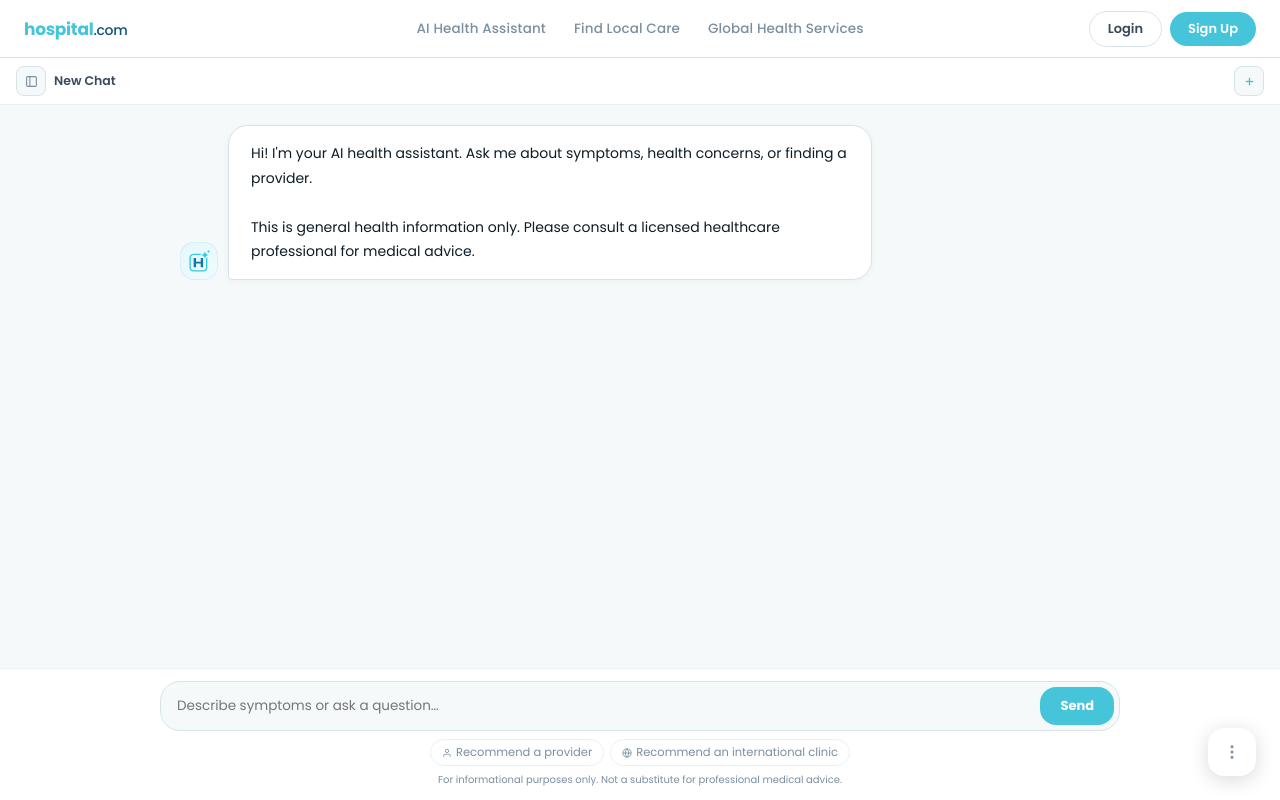
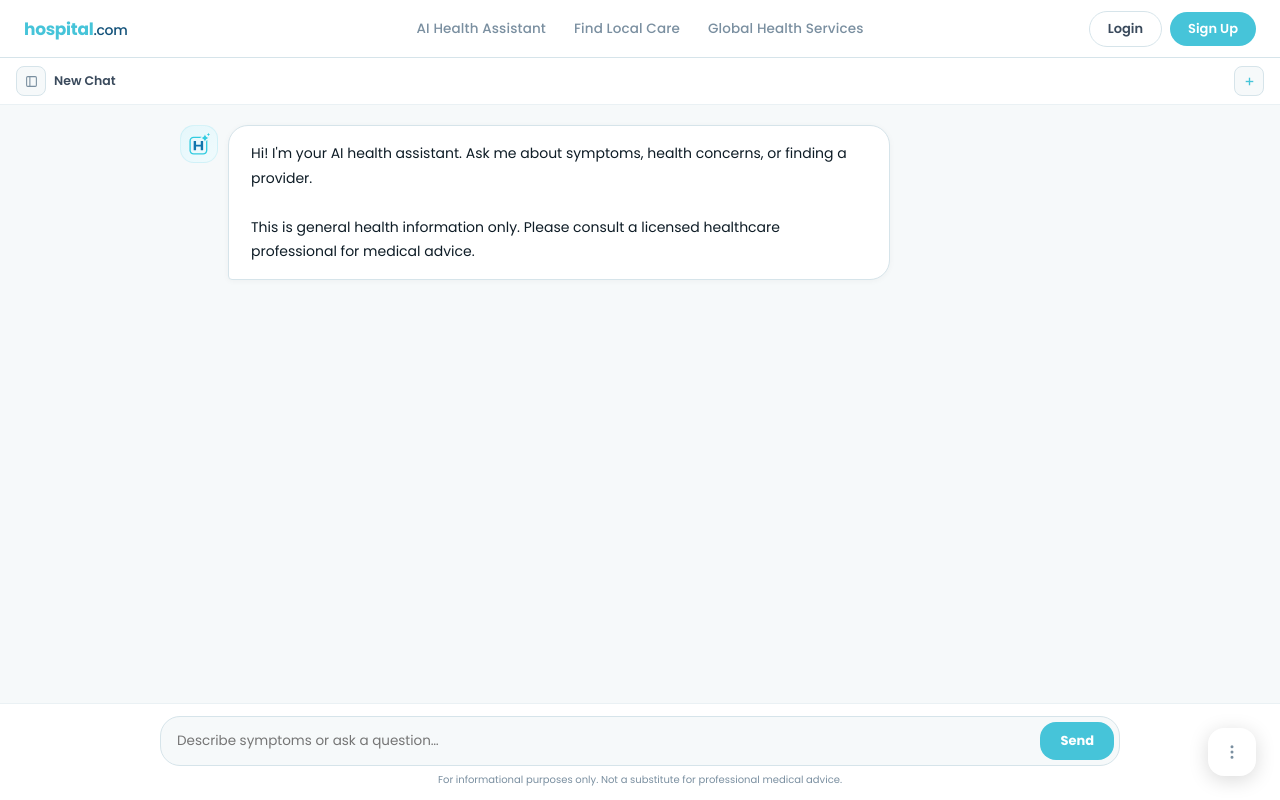
Before and after one commit to polina-morozz/hospitalrepodemo, a Next.js app: page /ai-assistant in a window 1280 px wide. Built offline with nearby package versions, Linux system fonts and the light colour scheme.

Commit message:
initial commit

```diff
--- a/pages/ai-assistant.tsx
+++ b/pages/ai-assistant.tsx
@@ -541,60 +541,57 @@ export default function AiAssistantPage() {
             <div style={{ maxWidth:960, margin:"0 auto", padding:isMobile?0:"0 20px" }}>
               {msgs.map((msg, i) => (
                 <div key={i} style={{ marginBottom:20 }}>
-                  <div style={{ display:"flex", justifyContent:msg.role==="user"?"flex-end":"flex-start", gap:10, alignItems:"flex-end" }}>
+                  {/* ── Message row: avatar + unified bubble ── */}
+                  <div style={{ display:"flex", justifyContent:msg.role==="user"?"flex-end":"flex-start", gap:10, alignItems:"flex-start" }}>
                     {msg.role === "assistant" && <AiAvatar />}
+
+                    {/* Unified bubble — text + cards combined */}
                     <div style={{
-                      maxWidth:isMobile?"85%":"70%",
+                      maxWidth:isMobile?"88%":"72%",
                       background:msg.role==="user"?`linear-gradient(135deg, ${C.teal}, ${C.tealDk})`:msg.emergency?C.redLt:C.white,
                       color:msg.role==="user"?"#fff":msg.emergency?C.red:C.text,
                       borderRadius:msg.role==="user"?"20px 20px 4px 20px":"20px 20px 20px 4px",
                       padding:isMobile?"13px 16px":"15px 22px",
                       fontSize:isMobile?13.5:14, lineHeight:1.75,
                       border:msg.emergency?`1px solid ${C.redBd}`:msg.role==="assistant"?`1px solid ${C.border}`:"none",
-                      whiteSpace:"pre-wrap",
                       boxShadow:msg.role==="user"?"0 3px 14px rgba(90,202,214,.22)":"0 1px 6px rgba(0,0,0,.04)",
-                    }}>{msg.text}</div>
-                  </div>
+                    }}>
+                      {/* Response text */}
+                      <div style={{ whiteSpace:"pre-wrap" }}>{msg.text}</div>
 
-                  {msg.role === "assistant" && i > 0 && (
-                    <div style={{ marginLeft:isMobile?0:48, marginTop:6, display:"flex", gap:4, alignItems:"center" }}>
-                      <button
-                        onClick={() => setRatings(r => ({ ...r, [i]: "up" }))}
-                        title="Helpful"
-                        style={{ background:"none", border:`1px solid ${ratings[i]==="up"?C.teal:C.borderLt}`, borderRadius:8, padding:"4px 8px", cursor:"pointer", display:"flex", alignItems:"center", gap:4, color:ratings[i]==="up"?C.teal:C.textSm, transition:"all .15s", fontSize:11, fontWeight:ratings[i]==="up"?700:400 }}>
-                        <svg width="12" height="12" viewBox="0 0 24 24" fill={ratings[i]==="up"?C.teal:"none"} stroke={ratings[i]==="up"?C.teal:C.textSm} strokeWidth="2"><path d="M14 9V5a3 3 0 0 0-3-3l-4 9v11h11.28a2 2 0 0 0 2-1.7l1.38-9a2 2 0 0 0-2-2.3H14z"/><path d="M7 22H4a2 2 0 0 1-2-2v-7a2 2 0 0 1 2-2h3"/></svg>
-                        {ratings[i]==="up" && <span>Helpful</span>}
-                      </button>
-                      <button
-                        onClick={() => { setRatings(r => ({ ...r, [i]: "down" })); setFeedbackSubmitted(false); setFeedbackText(""); setFeedbackModal({ open: true, msgIdx: i }); }}
-                        title="Not helpful"
-                        style={{ background:"none", border:`1px solid ${ratings[i]==="down"?C.red:C.borderLt}`, borderRadius:8, padding:"4px 8px", cursor:"pointer", display:"flex", alignItems:"center", gap:4, color:ratings[i]==="down"?C.red:C.textSm, transition:"all .15s", fontSize:11, fontWeight:ratings[i]==="down"?700:400 }}>
-                        <svg width="12" height="12" viewBox="0 0 24 24" fill={ratings[i]==="down"?C.red:"none"} stroke={ratings[i]==="down"?C.red:C.textSm} strokeWidth="2"><path d="M10 15v4a3 3 0 0 0 3 3l4-9V2H5.72a2 2 0 0 0-2 1.7l-1.38 9a2 2 0 0 0 2 2.3H10z"/><path d="M17 2h2.67A2.31 2.31 0 0 1 22 4v7a2.31 2.31 0 0 1-2.33 2H17"/></svg>
-                        {ratings[i]==="down" && <span>Not helpful</span>}
-                      </button>
-                    </div>
-                  )}
-
+                      {/* Provider cards inside the bubble */}
                       {(msg.providers?.length ?? 0) > 0 && (
-                    <div style={{ marginTop:12, marginLeft:isMobile?0:48 }}>
+                        <div style={{ marginTop:14, borderTop:`1px solid ${C.border}`, paddingTop:12 }}>
                           <p style={{ fontSize:10, color:C.textSm, marginBottom:8, fontWeight:700, letterSpacing:.6 }}>SUGGESTED PROVIDERS</p>
                           <div style={{ display:"flex", flexDirection:"column", gap:8 }}>
-                        {msg.providers!.map(p => <ProviderMiniCard key={p.id} provider={p} onOpen={setSelectedProvider} />)}
+                            {msg.providers!.map(p => (
+                              <div key={p.id} style={{ border:`1px solid ${C.teal}30`, borderRadius:12 }}>
+                                <ProviderMiniCard provider={p} onOpen={setSelectedProvider} />
+                              </div>
+                            ))}
                           </div>
                         </div>
                       )}
 
+                      {/* Clinic cards inside the bubble */}
                       {(msg.clinics?.length ?? 0) > 0 && (
-                    <div style={{ marginTop:12, marginLeft:isMobile?0:48 }}>
+                        <div style={{ marginTop:14, borderTop:`1px solid ${C.border}`, paddingTop:12 }}>
                           <p style={{ fontSize:10, color:C.textSm, marginBottom:8, fontWeight:700, letterSpacing:.6 }}>RECOMMENDED CLINICS</p>
                           <div style={{ display:"flex", flexDirection:"column", gap:8 }}>
-                        {msg.clinics!.map(clinic => <ClinicMiniCard key={clinic.id} clinic={clinic} onContact={() => setFacilitatorModal(true)} />)}
+                            {msg.clinics!.map(clinic => (
+                              <div key={clinic.id} style={{ border:`1px solid ${C.teal}30`, borderRadius:12 }}>
+                                <ClinicMiniCard clinic={clinic} onContact={() => setFacilitatorModal(true)} />
+                              </div>
+                            ))}
                           </div>
                         </div>
                       )}
+                    </div>
+                  </div>
 
+                  {/* International CTA — stays outside the bubble */}
                   {msg.role === "assistant" && msg.showIntlCTA && (
-                    <div className="fade-up" style={{ marginTop:12, marginLeft:isMobile?0:48, background:`linear-gradient(120deg, ${C.purpleLt}, ${C.tealLt})`, border:`1px solid ${C.teal}30`, borderRadius:16, padding:"16px 18px", display:"flex", gap:12, alignItems:"center", flexWrap:"wrap" }}>
+                    <div className="fade-up" style={{ marginTop:8, marginLeft:isMobile?0:48, background:`linear-gradient(120deg, ${C.purpleLt}, ${C.tealLt})`, border:`1px solid ${C.teal}30`, borderRadius:16, padding:"16px 18px", display:"flex", gap:12, alignItems:"center", flexWrap:"wrap" }}>
                       <div style={{ flex:1, minWidth: isMobile ? 0 : 180 }}>
                         <div style={{ fontWeight:700, fontSize:13, marginBottom:3, color:C.text }}>Looking for care outside your country?</div>
                         <div style={{ fontSize:12.5, color:C.textMd }}>We can connect you with a medical coordinator who specializes in international care.</div>
@@ -603,6 +600,42 @@ export default function AiAssistantPage() {
                         style={{ background:C.teal, color:"#fff", border:"none", borderRadius:22, padding:"9px 18px", fontWeight:700, fontSize:13, cursor:"pointer", fontFamily:"inherit", whiteSpace:"nowrap" }}>
                         Talk to a Facilitator
                       </button>
+                    </div>
+                  )}
+
+                  {/* Thumbs up/down + suggestion chips — below the combined block */}
+                  {msg.role === "assistant" && i > 0 && (
+                    <div style={{ marginLeft:isMobile?0:48, marginTop:6, display:"flex", gap:5, alignItems:"center", flexWrap:"nowrap" }}>
+                      {/* Thumbs up */}
+                      <button
+                        onClick={() => setRatings(r => ({ ...r, [i]: "up" }))}
+                        title="Helpful"
+                        style={{ background:"none", border:`1px solid ${ratings[i]==="up"?C.teal:C.borderLt}`, borderRadius:8, padding:"4px 8px", cursor:"pointer", display:"flex", alignItems:"center", gap:4, color:ratings[i]==="up"?C.teal:C.textSm, transition:"all .15s", fontSize:11, fontWeight:ratings[i]==="up"?700:400 }}>
+                        <svg width="12" height="12" viewBox="0 0 24 24" fill={ratings[i]==="up"?C.teal:"none"} stroke={ratings[i]==="up"?C.teal:C.textSm} strokeWidth="2"><path d="M14 9V5a3 3 0 0 0-3-3l-4 9v11h11.28a2 2 0 0 0 2-1.7l1.38-9a2 2 0 0 0-2-2.3H14z"/><path d="M7 22H4a2 2 0 0 1-2-2v-7a2 2 0 0 1 2-2h3"/></svg>
+                        {ratings[i]==="up" ? <span>Helpful</span> : null}
+                      </button>
+                      {/* Thumbs down */}
+                      <button
+                        onClick={() => { setRatings(r => ({ ...r, [i]: "down" })); setFeedbackSubmitted(false); setFeedbackText(""); setFeedbackModal({ open: true, msgIdx: i }); }}
+                        title="Not helpful"
+                        style={{ background:"none", border:`1px solid ${ratings[i]==="down"?C.red:C.borderLt}`, borderRadius:8, padding:"4px 8px", cursor:"pointer", display:"flex", alignItems:"center", gap:4, color:ratings[i]==="down"?C.red:C.textSm, transition:"all .15s", fontSize:11, fontWeight:ratings[i]==="down"?700:400 }}>
+                        <svg width="12" height="12" viewBox="0 0 24 24" fill={ratings[i]==="down"?C.red:"none"} stroke={ratings[i]==="down"?C.red:C.textSm} strokeWidth="2"><path d="M10 15v4a3 3 0 0 0 3 3l4-9V2H5.72a2 2 0 0 0-2 1.7l-1.38 9a2 2 0 0 0 2 2.3H10z"/><path d="M17 2h2.67A2.31 2.31 0 0 1 22 4v7a2.31 2.31 0 0 1-2.33 2H17"/></svg>
+                        {ratings[i]==="down" ? <span>Not helpful</span> : null}
+                      </button>
+                      {/* Divider */}
+                      <div style={{ width:1, height:16, background:C.borderLt, flexShrink:0 }}/>
+                      {/* Suggestion chips — text only */}
+                      {[
+                        { label:"Recommend a provider",              query:"Recommend a provider" },
+                        { label:"Recommend an international clinic", query:"international clinic recommendation" },
+                      ].map(chip => (
+                        <button key={chip.label} onClick={() => send(chip.query)} disabled={loading}
+                          style={{ background:"none", border:`1px solid ${C.borderLt}`, borderRadius:14, padding:"4px 11px", fontSize:11, color:C.textSm, cursor:"pointer", fontFamily:"inherit", transition:"all .15s", opacity:loading?.5:1, whiteSpace:"nowrap" }}
+                          onMouseEnter={e=>{const b=e.currentTarget;b.style.borderColor=C.teal;b.style.color=C.teal;b.style.background=C.tealLt;}}
+                          onMouseLeave={e=>{const b=e.currentTarget;b.style.borderColor=C.borderLt;b.style.color=C.textSm;b.style.background="none";}}>
+                          {chip.label}
+                        </button>
+                      ))}
                     </div>
                   )}
                 </div>
@@ -633,23 +666,6 @@ export default function AiAssistantPage() {
                   onMouseEnter={e=>(e.currentTarget as HTMLButtonElement).style.background=C.tealDk}
                   onMouseLeave={e=>(e.currentTarget as HTMLButtonElement).style.background=C.teal}>
                   Send
-                </button>
-              </div>
-              {/* Quick-action chips */}
-              <div style={{ display:"flex", gap:6, marginTop:8, flexWrap:"wrap", justifyContent:"center" }}>
-                <button onClick={() => send("Recommend a provider")} disabled={loading}
-                  style={{ background:"none", border:`1px solid ${C.borderLt}`, borderRadius:14, padding:"4px 11px", fontSize:11.5, color:C.textSm, cursor:"pointer", fontFamily:"inherit", display:"flex", alignItems:"center", gap:4, transition:"all .15s", opacity: loading ? .5 : 1 }}
-                  onMouseEnter={e=>{const b=e.currentTarget;b.style.borderColor=C.teal;b.style.color=C.teal;b.style.background=C.tealLt;}}
-                  onMouseLeave={e=>{const b=e.currentTarget;b.style.borderColor=C.borderLt;b.style.color=C.textSm;b.style.background="none";}}>
-                  <svg width="10" height="10" viewBox="0 0 24 24" fill="none" stroke="currentColor" strokeWidth="2"><path d="M20 21v-2a4 4 0 0 0-4-4H8a4 4 0 0 0-4 4v2"/><circle cx="12" cy="7" r="4"/></svg>
-                  Recommend a provider
-                </button>
-                <button onClick={() => send("international clinic recommendation")} disabled={loading}
-                  style={{ background:"none", border:`1px solid ${C.borderLt}`, borderRadius:14, padding:"4px 11px", fontSize:11.5, color:C.textSm, cursor:"pointer", fontFamily:"inherit", display:"flex", alignItems:"center", gap:4, transition:"all .15s", opacity: loading ? .5 : 1 }}
-                  onMouseEnter={e=>{const b=e.currentTarget;b.style.borderColor=C.teal;b.style.color=C.teal;b.style.background=C.tealLt;}}
-                  onMouseLeave={e=>{const b=e.currentTarget;b.style.borderColor=C.borderLt;b.style.color=C.textSm;b.style.background="none";}}>
-                  <svg width="10" height="10" viewBox="0 0 24 24" fill="none" stroke="currentColor" strokeWidth="2"><circle cx="12" cy="12" r="10"/><line x1="2" y1="12" x2="22" y2="12"/><path d="M12 2a15.3 15.3 0 0 1 4 10 15.3 15.3 0 0 1-4 10 15.3 15.3 0 0 1-4-10 15.3 15.3 0 0 1 4-10z"/></svg>
-                  Recommend an international clinic
                 </button>
               </div>
               <p style={{ fontSize:10, color:C.textSm, textAlign:"center", marginTop:6 }}>For informational purposes only. Not a substitute for professional medical advice.</p>
```
Also changed, not shown: 1 other file (tests, documents, lock files or other folders). Lines whose indentation alone changed are shown as unchanged.
